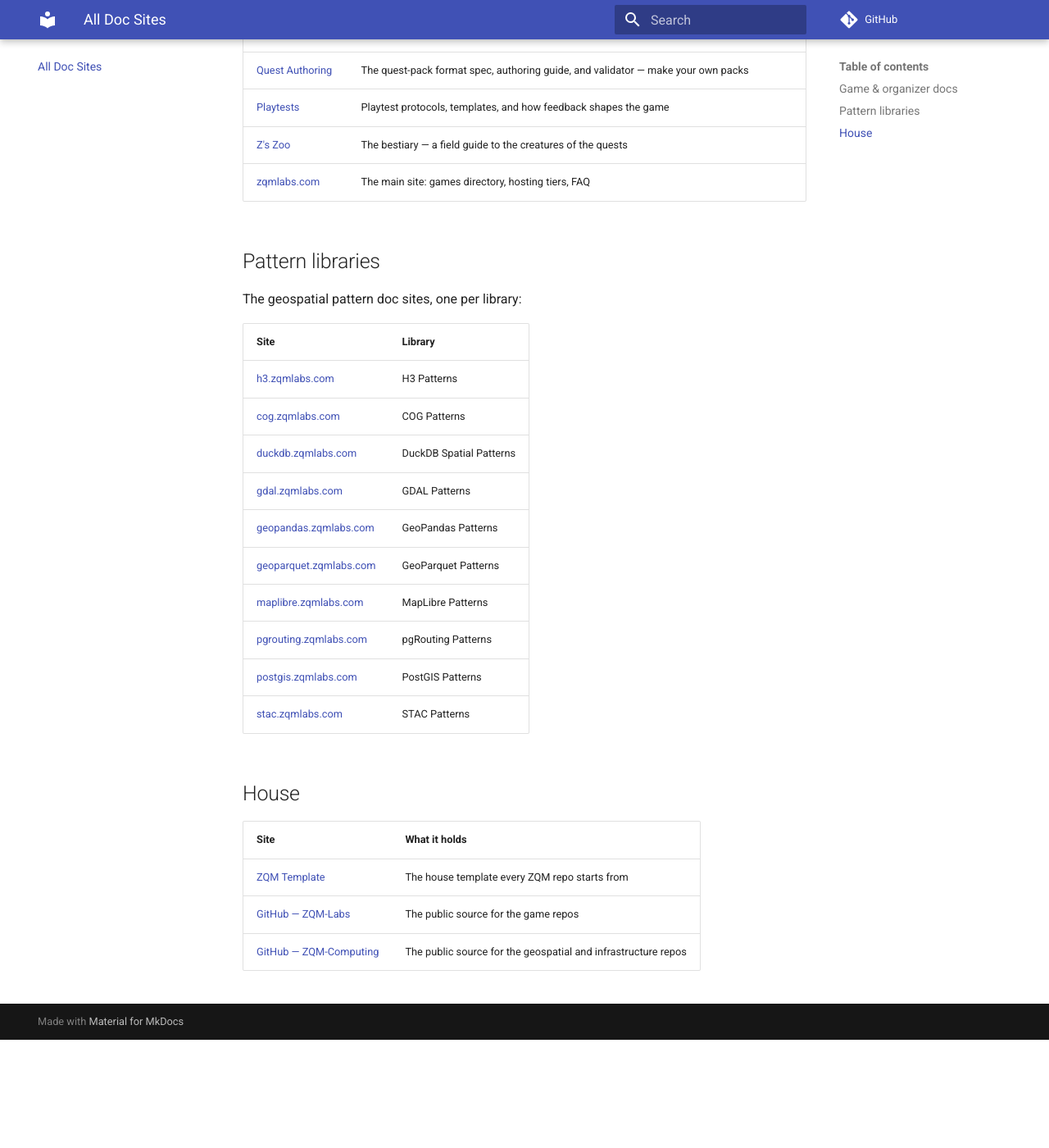
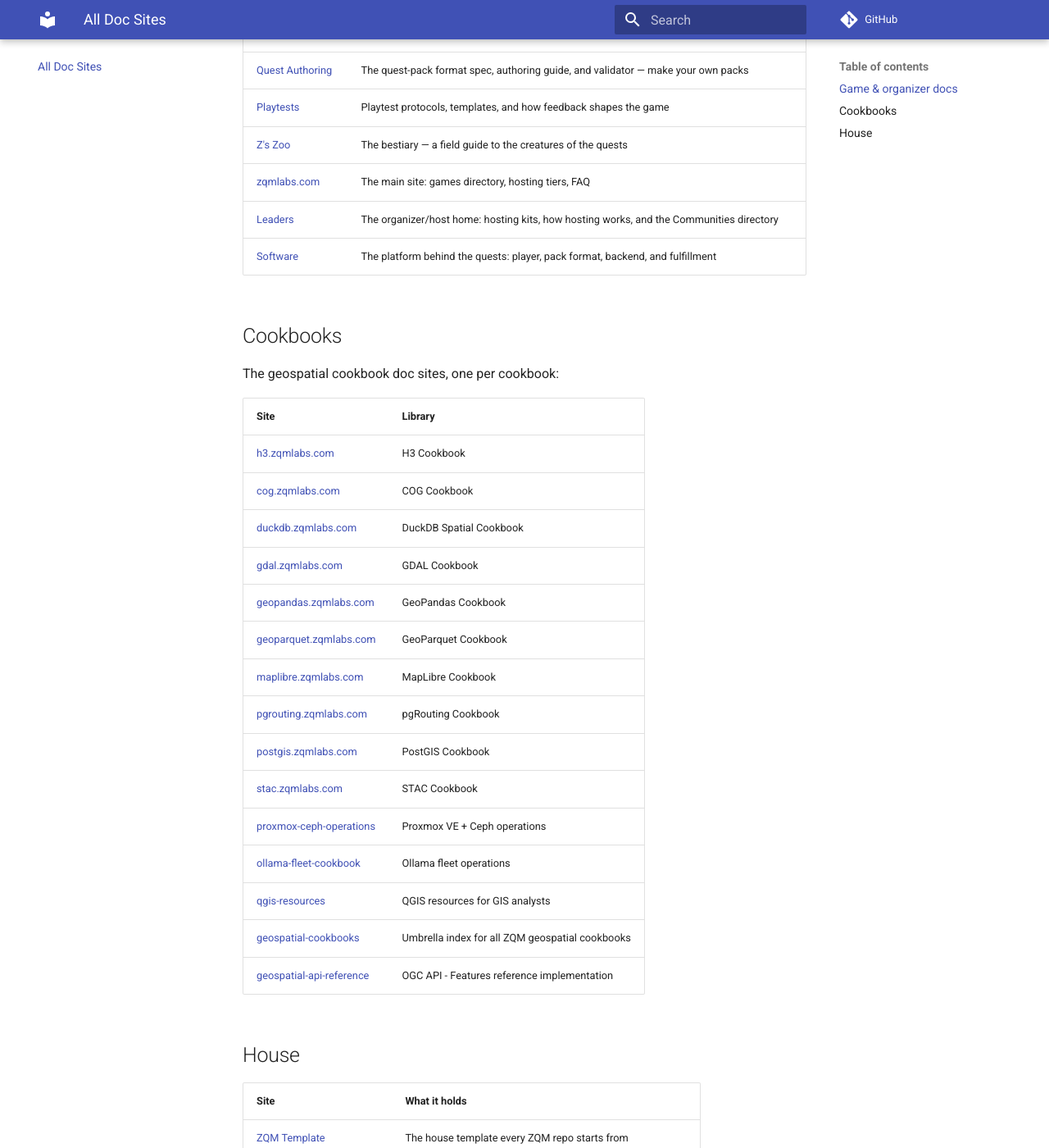
Before and after one commit to ZQM-Labs/docs, an MkDocs documentation site: the page built from docs/doc-sites.md, in a window 1280 px wide and 1400 px high, scrolled down 464 px. Shown: the whole window at 82% size. Built offline with MkDocs 1.6.1 and Material for MkDocs 9.7.7, drawn with Linux system fonts in a browser that asks for light colours; comment, search, counter and statistics services are not loaded; before the commit the page ends 1732 px from its top, so only the background shows below that.

Commit message:
docs: add README and LICENSE, rewrite doc-sites for cookbooks

```diff
--- a/docs/doc-sites.md
+++ b/docs/doc-sites.md
@@ -12,23 +12,30 @@ docs.zqmlabs.com is the front door. Each ZQM Labs project keeps its own document
 | [Playtests](https://playtests.zqmlabs.com) | Playtest protocols, templates, and how feedback shapes the game |
 | [Z's Zoo](https://zoo.zqmlabs.com) | The bestiary — a field guide to the creatures of the quests |
 | [zqmlabs.com](https://zqmlabs.com) | The main site: games directory, hosting tiers, FAQ |
+| [Leaders](https://leaders.zqmlabs.com) | The organizer/host home: hosting kits, how hosting works, and the Communities directory |
+| [Software](https://software.zqmlabs.com) | The platform behind the quests: player, pack format, backend, and fulfillment |
 
-## Pattern libraries
+## Cookbooks
 
-The geospatial pattern doc sites, one per library:
+The geospatial cookbook doc sites, one per cookbook:
 
 | Site | Library |
 |---|---|
-| [h3.zqmlabs.com](https://h3.zqmlabs.com) | H3 Patterns |
-| [cog.zqmlabs.com](https://cog.zqmlabs.com) | COG Patterns |
-| [duckdb.zqmlabs.com](https://duckdb.zqmlabs.com) | DuckDB Spatial Patterns |
-| [gdal.zqmlabs.com](https://gdal.zqmlabs.com) | GDAL Patterns |
-| [geopandas.zqmlabs.com](https://geopandas.zqmlabs.com) | GeoPandas Patterns |
-| [geoparquet.zqmlabs.com](https://geoparquet.zqmlabs.com) | GeoParquet Patterns |
-| [maplibre.zqmlabs.com](https://maplibre.zqmlabs.com) | MapLibre Patterns |
-| [pgrouting.zqmlabs.com](https://pgrouting.zqmlabs.com) | pgRouting Patterns |
-| [postgis.zqmlabs.com](https://postgis.zqmlabs.com) | PostGIS Patterns |
-| [stac.zqmlabs.com](https://stac.zqmlabs.com) | STAC Patterns |
+| [h3.zqmlabs.com](https://h3.zqmlabs.com) | H3 Cookbook |
+| [cog.zqmlabs.com](https://cog.zqmlabs.com) | COG Cookbook |
+| [duckdb.zqmlabs.com](https://duckdb.zqmlabs.com) | DuckDB Spatial Cookbook |
+| [gdal.zqmlabs.com](https://gdal.zqmlabs.com) | GDAL Cookbook |
+| [geopandas.zqmlabs.com](https://geopandas.zqmlabs.com) | GeoPandas Cookbook |
+| [geoparquet.zqmlabs.com](https://geoparquet.zqmlabs.com) | GeoParquet Cookbook |
+| [maplibre.zqmlabs.com](https://maplibre.zqmlabs.com) | MapLibre Cookbook |
+| [pgrouting.zqmlabs.com](https://pgrouting.zqmlabs.com) | pgRouting Cookbook |
+| [postgis.zqmlabs.com](https://postgis.zqmlabs.com) | PostGIS Cookbook |
+| [stac.zqmlabs.com](https://stac.zqmlabs.com) | STAC Cookbook |
+| [proxmox-ceph-operations](https://github.com/ZQM-Computing/proxmox-ceph-operations) | Proxmox VE + Ceph operations |
+| [ollama-fleet-cookbook](https://github.com/ZQM-Computing/ollama-fleet-cookbook) | Ollama fleet operations |
+| [qgis-resources](https://github.com/ZQM-Computing/qgis-resources) | QGIS resources for GIS analysts |
+| [geospatial-cookbooks](https://github.com/ZQM-Computing/geospatial-cookbooks) | Umbrella index for all ZQM geospatial cookbooks |
+| [geospatial-api-reference](https://github.com/ZQM-Computing/geospatial-api-reference) | OGC API - Features reference implementation |
 
 ## House
 
```
Also changed, not shown: README.md (added, +57 -0 lines), 1 other file.
